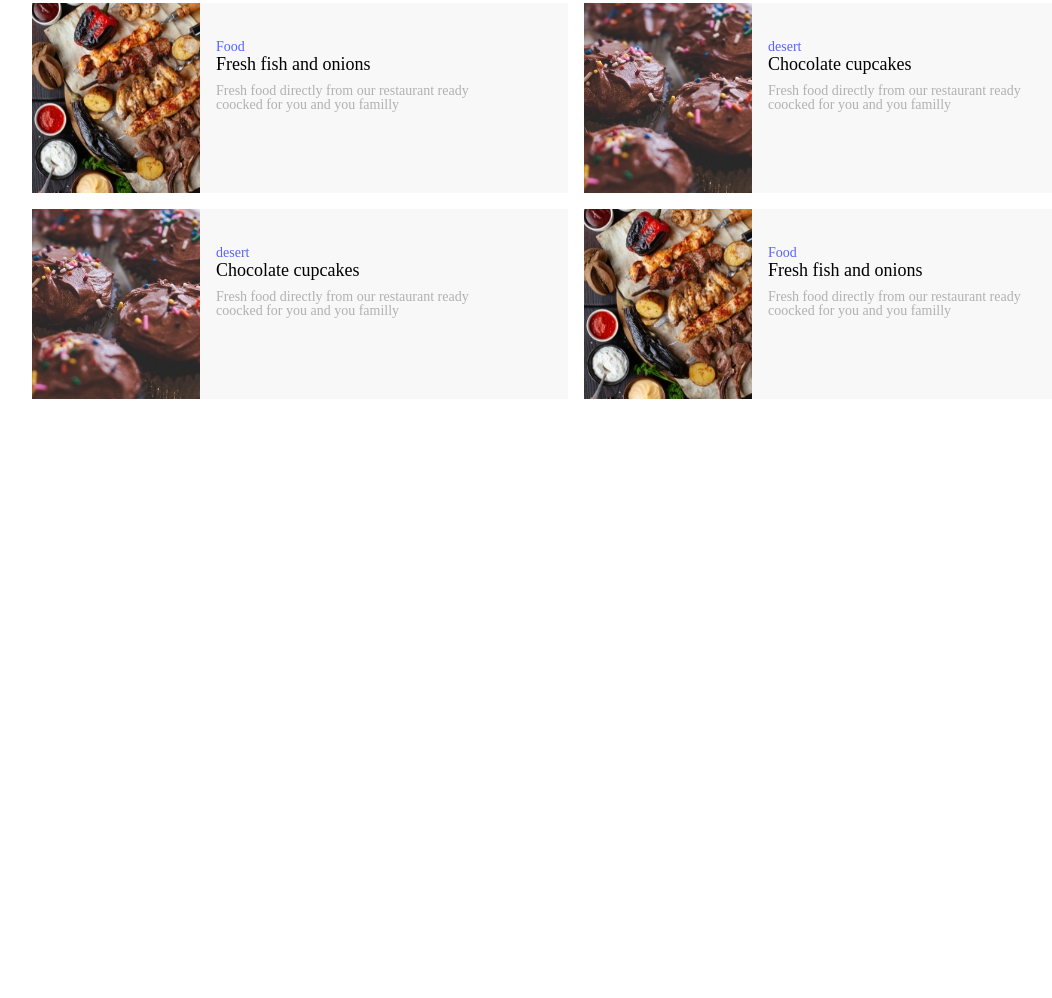
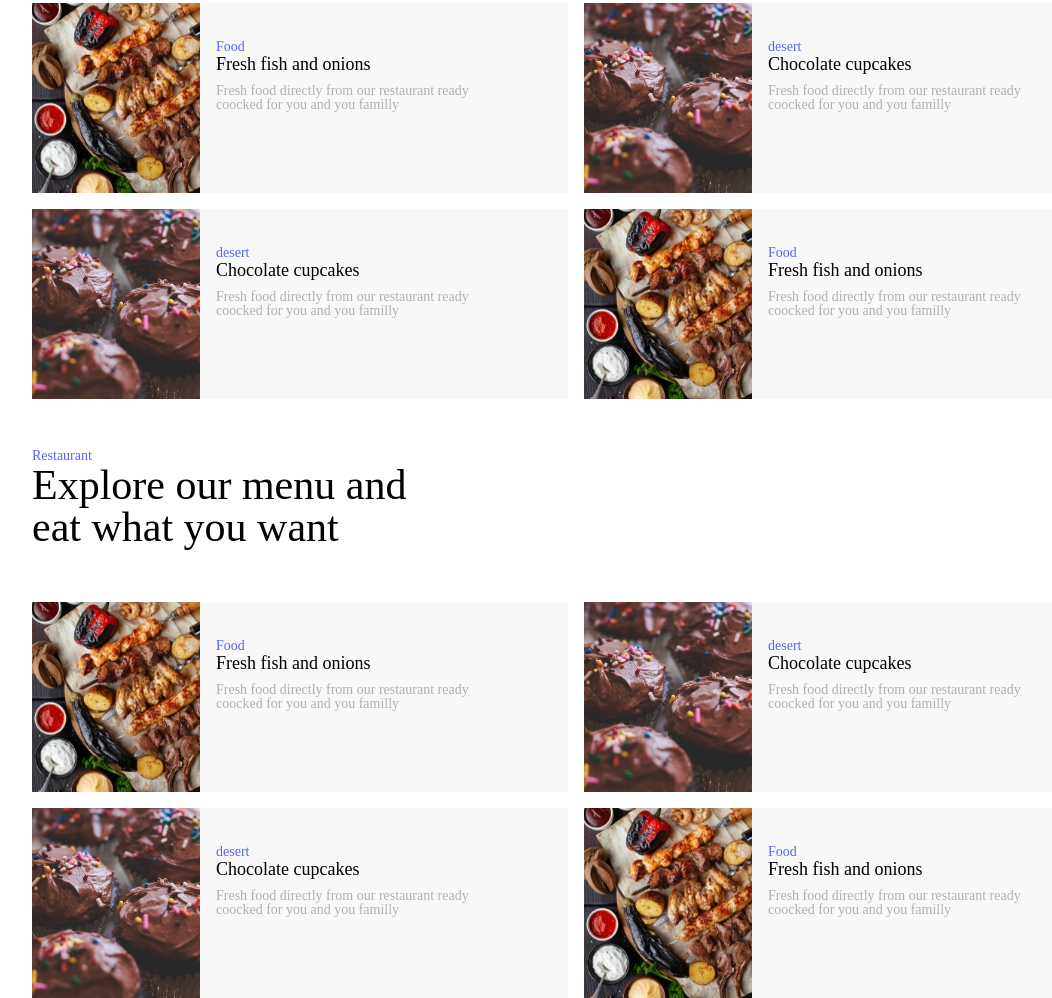
Before and after one commit to Purcela/lisson6-positions, a plain HTML site: page index.html in a window 1280 px wide. Shown: the part 2541-3539 px from the top of the page, without its empty margins (64-1116 px from the left). Before the commit the page ends 2940 px from the top, so only its background shows below. Drawn offline with Linux system fonts and the light colour scheme.

Commit message:
add changes

```diff
--- a/index.html
+++ b/index.html
@@ -184,6 +184,49 @@
         <div class="clear"></div>
         </div>
     </section>
-
+	<section class="section1">
+        <div class="line1-index">
+            <h5 class="h5-line1"> Restaurant </h5>
+            <h2 class="h2-line1"> Explore our menu and eat what you want </h2>
+        <div class="line1-1-index">
+            <div class="box1 fl clear">
+                <img class="box1-img fl clear" src="img/food.jpg" alt="box1 image">
+            <div class="box1-text fl clear">
+                <h4 class="box1-h4"> Food </h4>
+                <h3 class="box1-h3"> Fresh fish and onions </h3>
+                <p class="box1-p"> Fresh food directly from our restaurant ready coocked for you and you familly </p>
+            </div>
+            </div>
+            <div class="box2 fl clear">
+                <img class="box2-img fl clear" src="img/desert.jpg" alt="box2 image">
+            <div class="box2-text fl clear">
+                <h4 class="box2-h4"> desert </h4>
+                <h3 class="box2-h3"> Chocolate cupcakes </h3>
+                <p class="box2-p"> Fresh food directly from our restaurant ready coocked for you and you familly </p>
+            </div>
+            </div>
+        </div>
+        <div class="line1-2-index">
+            <div class="box3 fl clear">
+                <img class="box1-img fl clear" src="img/desert.jpg" alt="box3 image">
+            <div class="box1-text fl clear">
+                <h4 class="box1-h4"> desert </h4>
+                <h3 class="box1-h3"> Chocolate cupcakes </h3>
+                <p class="box1-p"> Fresh food directly from our restaurant ready coocked for you and you familly </p>
+            </div>
+            </div>
+            <div class="box4 fl clear">
+                <img class="box2-img fl clear" src="img/food.jpg" alt="box4 image">
+            <div class="box2-text fl clear">
+                <h4 class="box2-h4"> Food </h4>
+                <h3 class="box2-h3"> Fresh fish and onions </h3>
+                <p class="box2-p"> Fresh food directly from our restaurant ready coocked for you and you familly </p>
+            </div>
+            <div class="clear"></div>
+            </div>
+        </div>
+        <div class="clear"></div>
+        </div>
+    </section>
 	</body>
 	</html>
```
Also changed, not shown: news.html (+16 -0 lines).
